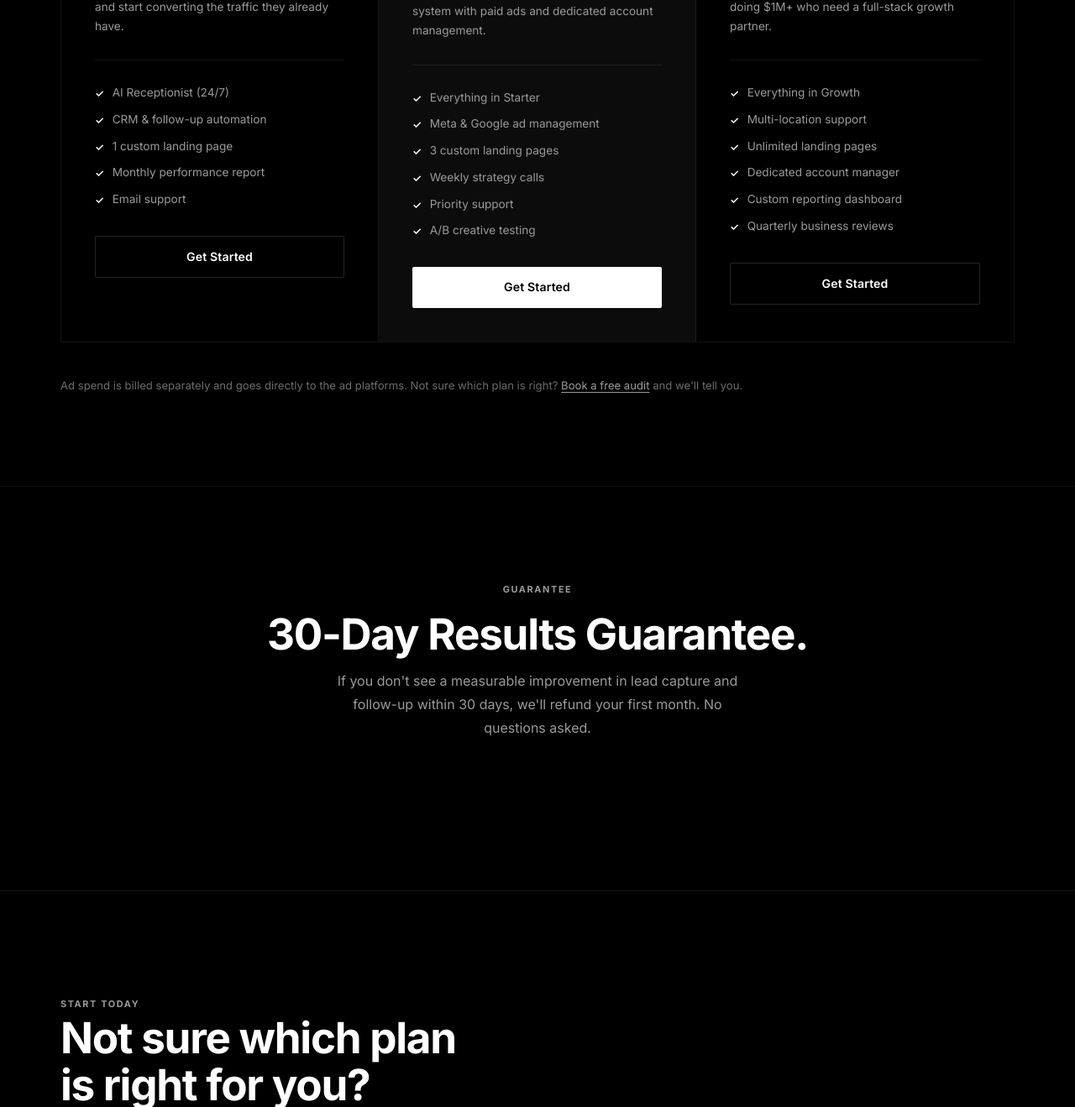
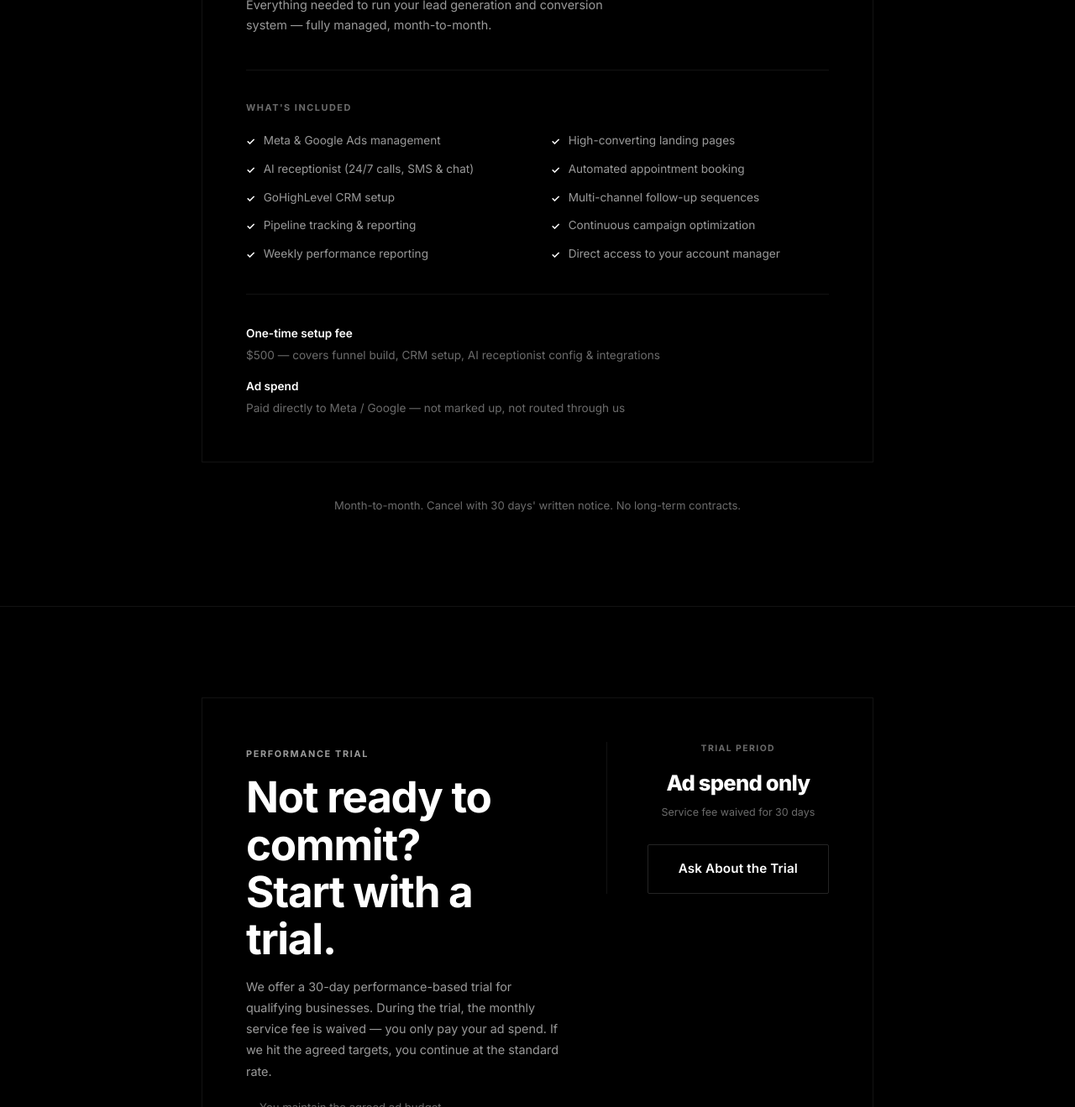
Before and after one commit to rafaguer07-eng/nexora-site, a plain HTML site: page pricing.html in a window 1280 px wide. Shown: the part 785-2104 px from the top of the page at 84% size. Drawn offline with Linux system fonts and the light colour scheme.

Commit message:
Update pricing, services, Calendly link, and nav spacing
- Replace 3-tier pricing with single $3,500/mo retainer + $500 setup fee
  matching the actual contract; add performance trial block ($4k/mo after)
- Add 5th service (Ongoing Optimization) to services page
- Wire real Calendly URL (calendly.com/r_jgv07/30min) in contact.html
- Fix nav spacing: add margin-right to .nav-links so Book a Call has
  breathing room from the About link
- Add responsive CSS for new single-card pricing and trial layouts

Co-Authored-By: Claude Sonnet 4.6 <noreply@anthropic.com>

```diff
--- a/pricing.html
+++ b/pricing.html
@@ -34,59 +34,85 @@
 <div class="page-hero">
   <div class="container">
     <span class="label fade-up">Investment</span>
-    <h1 class="fade-up delay-1">Straightforward pricing.<br>No surprises.</h1>
-    <p class="hero-sub fade-up delay-2">Choose the plan that fits your business. All plans include a free onboarding audit and 30-day results guarantee.</p>
+    <h1 class="fade-up delay-1">One system.<br>One price.</h1>
+    <p class="hero-sub fade-up delay-2">No tiers. No confusing packages. Everything you need to generate, capture, and convert leads — fully done-for-you.</p>
   </div>
 </div>
 
 <section>
   <div class="container">
-    <div class="pricing-grid">
-      <div class="pricing-card fade-up">
-        <div class="pricing-tier">Starter</div>
-        <div class="pricing-price">$997 <span class="suffix">/mo</span></div>
-        <p class="pricing-desc">For businesses ready to stop missing leads and start converting the traffic they already have.</p>
-        <div class="pricing-features">
-          <div class="pricing-feature"><span class="pf-check">✓</span> AI Receptionist (24/7)</div>
-          <div class="pricing-feature"><span class="pf-check">✓</span> CRM & follow-up automation</div>
-          <div class="pricing-feature"><span class="pf-check">✓</span> 1 custom landing page</div>
-          <div class="pricing-feature"><span class="pf-check">✓</span> Monthly performance report</div>
-          <div class="pricing-feature"><span class="pf-check">✓</span> Email support</div>
+    <div class="pricing-single-wrap fade-up">
+
+      <div class="pricing-single-card">
+        <div class="pricing-single-top">
+          <div>
+            <div class="pricing-tier">Full-System Retainer</div>
+            <div class="pricing-price-single">$3,500 <span class="suffix">/mo</span></div>
+            <p class="pricing-desc">Everything needed to run your lead generation and conversion system — fully managed, month-to-month.</p>
+          </div>
+          <a href="contact.html" class="btn btn-primary btn-lg">Get Started</a>
         </div>
-        <a href="contact.html" class="btn btn-outline btn-block">Get Started</a>
+
+        <div class="pricing-divider"></div>
+
+        <div class="pricing-includes-label">What's included</div>
+        <div class="pricing-features-grid">
+          <div class="pricing-feature"><span class="pf-check">✓</span> Meta & Google Ads management</div>
+          <div class="pricing-feature"><span class="pf-check">✓</span> High-converting landing pages</div>
+          <div class="pricing-feature"><span class="pf-check">✓</span> AI receptionist (24/7 calls, SMS & chat)</div>
+          <div class="pricing-feature"><span class="pf-check">✓</span> Automated appointment booking</div>
+          <div class="pricing-feature"><span class="pf-check">✓</span> GoHighLevel CRM setup</div>
+          <div class="pricing-feature"><span class="pf-check">✓</span> Multi-channel follow-up sequences</div>
+          <div class="pricing-feature"><span class="pf-check">✓</span> Pipeline tracking & reporting</div>
+          <div class="pricing-feature"><span class="pf-check">✓</span> Continuous campaign optimization</div>
+          <div class="pricing-feature"><span class="pf-check">✓</span> Weekly performance reporting</div>
+          <div class="pricing-feature"><span class="pf-check">✓</span> Direct access to your account manager</div>
+        </div>
+
+        <div class="pricing-divider"></div>
+
+        <div class="pricing-addons">
+          <div class="pricing-addon-item">
+            <strong>One-time setup fee</strong>
+            <span>$500 — covers funnel build, CRM setup, AI receptionist config & integrations</span>
+          </div>
+          <div class="pricing-addon-item">
+            <strong>Ad spend</strong>
+            <span>Paid directly to Meta / Google — not marked up, not routed through us</span>
+          </div>
+        </div>
       </div>
 
-      <div class="pricing-card featured fade-up delay-1">
-        <div class="pricing-tier">Growth <span class="popular-badge">Most Popular</span></div>
-        <div class="pricing-price">$1,997 <span class="suffix">/mo</span></div>
-        <p class="pricing-desc">For businesses serious about scaling — full system with paid ads and dedicated account management.</p>
-        <div class="pricing-features">
-          <div class="pricing-feature"><span class="pf-check">✓</span> Everything in Starter</div>
-          <div class="pricing-feature"><span class="pf-check">✓</span> Meta & Google ad management</div>
-          <div class="pricing-feature"><span class="pf-check">✓</span> 3 custom landing pages</div>
-          <div class="pricing-feature"><span class="pf-check">✓</span> Weekly strategy calls</div>
-          <div class="pricing-feature"><span class="pf-check">✓</span> Priority support</div>
-          <div class="pricing-feature"><span class="pf-check">✓</span> A/B creative testing</div>
+    </div>
+
+    <p class="pricing-note fade-up">Month-to-month. Cancel with 30 days' written notice. No long-term contracts.</p>
+  </div>
+</section>
+
+<div class="divider"></div>
+
+<section>
+  <div class="container">
+    <div class="trial-block fade-up">
+      <div class="trial-inner">
+        <div>
+          <span class="label">Performance Trial</span>
+          <h2>Not ready to commit?<br>Start with a trial.</h2>
+          <p>We offer a 30-day performance-based trial for qualifying businesses. During the trial, the monthly service fee is waived — you only pay your ad spend. If we hit the agreed targets, you continue at the standard rate.</p>
+          <ul class="trial-conditions">
+            <li>You maintain the agreed ad budget</li>
+            <li>You respond to leads promptly</li>
+            <li>You provide full access and cooperation</li>
+          </ul>
         </div>
-        <a href="contact.html" class="btn btn-primary btn-block">Get Started</a>
-      </div>
-
-      <div class="pricing-card fade-up delay-2">
-        <div class="pricing-tier">Scale</div>
-        <div class="pricing-price">$3,497 <span class="suffix">/mo</span></div>
-        <p class="pricing-desc">For multi-location businesses or contractors doing $1M+ who need a full-stack growth partner.</p>
-        <div class="pricing-features">
-          <div class="pricing-feature"><span class="pf-check">✓</span> Everything in Growth</div>
-          <div class="pricing-feature"><span class="pf-check">✓</span> Multi-location support</div>
-          <div class="pricing-feature"><span class="pf-check">✓</span> Unlimited landing pages</div>
-          <div class="pricing-feature"><span class="pf-check">✓</span> Dedicated account manager</div>
-          <div class="pricing-feature"><span class="pf-check">✓</span> Custom reporting dashboard</div>
-          <div class="pricing-feature"><span class="pf-check">✓</span> Quarterly business reviews</div>
+        <div class="trial-cta">
+          <div class="trial-price-label">Trial period</div>
+          <div class="trial-price">Ad spend only</div>
+          <div class="trial-price-sub">Service fee waived for 30 days</div>
+          <a href="contact.html" class="btn btn-outline btn-lg">Ask About the Trial</a>
         </div>
-        <a href="contact.html" class="btn btn-outline btn-block">Get Started</a>
       </div>
     </div>
-    <p class="pricing-note fade-up">Ad spend is billed separately and goes directly to the ad platforms. Not sure which plan is right? <a href="contact.html">Book a free audit</a> and we'll tell you.</p>
   </div>
 </section>
 
@@ -96,8 +122,8 @@
   <div class="container">
     <div class="section-header centered fade-up">
       <span class="label">Guarantee</span>
-      <h2>30-Day Results Guarantee.</h2>
-      <p class="section-sub">If you don't see a measurable improvement in lead capture and follow-up within 30 days, we'll refund your first month. No questions asked.</p>
+      <h2>We put our work on the line.</h2>
+      <p class="section-sub">If you're on the performance trial and we don't hit the agreed targets, you owe us nothing. If you're on the standard retainer and don't see a measurable improvement in lead capture and follow-up within 30 days, we'll work it out — no questions asked.</p>
     </div>
   </div>
 </section>
@@ -105,8 +131,8 @@
 <section class="cta-section">
   <div class="container">
     <span class="label fade-up">Start Today</span>
-    <h2 class="fade-up delay-1">Not sure which plan<br>is right for you?</h2>
-    <p class="fade-up delay-2">Book a free audit. We'll look at your current setup and tell you exactly what you need — and what you don't.</p>
+    <h2 class="fade-up delay-1">Ready to stop losing<br>jobs to competitors?</h2>
+    <p class="fade-up delay-2">Book a free audit. We'll show you exactly where your revenue is leaking and how to fix it — no pitch, no pressure.</p>
     <div class="cta-btns fade-up delay-3">
       <a href="contact.html" class="btn btn-primary btn-lg">Book My Free Audit</a>
       <a href="how-it-works.html" class="btn btn-outline btn-lg">See How It Works</a>
--- a/styles.css
+++ b/styles.css
@@ -153,6 +153,7 @@ p { line-height: 1.75; }
   display: flex;
   align-items: center;
   gap: 36px;
+  margin-right: 32px;
 }
 .nav-links a {
   font-size: 0.8rem;
@@ -594,66 +595,65 @@ section { padding: 108px 0; }
 }
 
 /* ─── Pricing ─── */
-.pricing-grid {
-  display: grid;
-  grid-template-columns: repeat(3, 1fr);
-  gap: 0;
+.pricing-single-wrap {
+  max-width: 800px;
+  margin: 0 auto 40px;
+}
+.pricing-single-card {
   border: 1px solid var(--border);
+  padding: 52px;
+}
+.pricing-single-top {
+  display: flex;
+  align-items: flex-start;
+  justify-content: space-between;
+  gap: 32px;
   margin-bottom: 40px;
 }
-.pricing-card {
-  padding: 40px;
-  border-right: 1px solid var(--border);
-  transition: background 0.2s;
-}
-.pricing-card:last-child { border-right: none; }
-.pricing-card.featured { background: var(--surface); }
 .pricing-tier {
   font-size: 0.7rem;
   font-weight: 700;
   letter-spacing: 0.14em;
   text-transform: uppercase;
   color: var(--muted);
-  margin-bottom: 20px;
+  margin-bottom: 16px;
 }
-.popular-badge {
-  display: inline-block;
-  font-size: 0.6rem;
-  font-weight: 700;
-  letter-spacing: 0.1em;
-  text-transform: uppercase;
-  border: 1px solid var(--border-strong);
-  padding: 3px 8px;
-  margin-left: 8px;
-  color: var(--text);
-  vertical-align: middle;
-}
-.pricing-price {
-  font-size: 3rem;
+.pricing-price-single {
+  font-size: clamp(2.8rem, 5vw, 4rem);
   font-weight: 800;
   letter-spacing: -0.04em;
   line-height: 1;
-  margin: 20px 0;
+  margin-bottom: 16px;
 }
-.pricing-price .suffix {
+.pricing-price-single .suffix {
   font-size: 1rem;
   color: var(--muted);
   font-weight: 400;
   letter-spacing: 0;
 }
 .pricing-desc {
-  font-size: 0.85rem;
+  font-size: 0.9rem;
   color: var(--muted-2);
-  margin-bottom: 28px;
-  padding-bottom: 28px;
-  border-bottom: 1px solid var(--border);
   line-height: 1.7;
+  max-width: 440px;
 }
-.pricing-features {
-  display: flex;
-  flex-direction: column;
-  gap: 10px;
-  margin-bottom: 32px;
+.pricing-divider {
+  height: 1px;
+  background: var(--border);
+  margin: 36px 0;
+}
+.pricing-includes-label {
+  font-size: 0.68rem;
+  font-weight: 700;
+  letter-spacing: 0.14em;
+  text-transform: uppercase;
+  color: var(--muted);
+  margin-bottom: 20px;
+}
+.pricing-features-grid {
+  display: grid;
+  grid-template-columns: 1fr 1fr;
+  gap: 12px 32px;
 }
 .pricing-feature {
   display: flex;
@@ -663,12 +663,98 @@ section { padding: 108px 0; }
   color: var(--muted-2);
 }
 .pf-check { color: var(--text); font-weight: 700; flex-shrink: 0; font-size: 0.75rem; margin-top: 2px; }
+.pricing-addons {
+  display: flex;
+  flex-direction: column;
+  gap: 16px;
+}
+.pricing-addon-item {
+  display: flex;
+  flex-direction: column;
+  gap: 4px;
+  font-size: 0.85rem;
+}
+.pricing-addon-item strong {
+  color: var(--text);
+  font-weight: 600;
+}
+.pricing-addon-item span {
+  color: var(--muted);
+}
 .pricing-note {
   color: var(--muted);
   font-size: 0.82rem;
   margin-top: 12px;
+  text-align: center;
 }
-.pricing-note a { color: var(--muted-2); text-decoration: underline; text-underline-offset: 3px; }
+
+/* ─── Trial block ─── */
+.trial-block {
+  border: 1px solid var(--border);
+  padding: 52px;
+  max-width: 800px;
+  margin: 0 auto;
+}
+.trial-inner {
+  display: grid;
+  grid-template-columns: 1fr auto;
+  gap: 48px;
+  align-items: start;
+}
+.trial-inner h2 {
+  margin: 12px 0 16px;
+}
+.trial-inner p {
+  font-size: 0.9rem;
+  color: var(--muted-2);
+  line-height: 1.75;
+  margin-bottom: 20px;
+}
+.trial-conditions {
+  display: flex;
+  flex-direction: column;
+  gap: 8px;
+  list-style: none;
+  padding: 0;
+}
+.trial-conditions li {
+  font-size: 0.82rem;
+  color: var(--muted);
+  padding-left: 16px;
+  position: relative;
+}
+.trial-conditions li::before {
+  content: '—';
+  position: absolute;
+  left: 0;
+  color: var(--muted);
+}
+.trial-cta {
+  min-width: 200px;
+  text-align: center;
+  border-left: 1px solid var(--border);
+  padding-left: 48px;
+}
+.trial-price-label {
+  font-size: 0.65rem;
+  font-weight: 700;
+  letter-spacing: 0.14em;
+  text-transform: uppercase;
+  color: var(--muted);
+  margin-bottom: 12px;
+}
+.trial-price {
+  font-size: 1.6rem;
+  font-weight: 800;
+  letter-spacing: -0.03em;
+  margin-bottom: 6px;
+}
+.trial-price-sub {
+  font-size: 0.78rem;
+  color: var(--muted);
+  margin-bottom: 28px;
+  line-height: 1.5;
+}
 
 /* ─── About ─── */
 .about-founder {
@@ -877,10 +963,13 @@ section { padding: 108px 0; }
   .grid-4          { grid-template-columns: repeat(2, 1fr); }
   .service-row     { grid-template-columns: 1fr; gap: 40px; }
   .about-founder   { grid-template-columns: 1fr; gap: 48px; }
-  .contact-grid    { grid-template-columns: 1fr; }
-  .pricing-grid    { grid-template-columns: 1fr; }
-  .pricing-card    { border-right: none; border-bottom: 1px solid var(--border); }
-  .pricing-card:last-child { border-bottom: none; }
+  .contact-grid         { grid-template-columns: 1fr; }
+  .pricing-single-card  { padding: 32px 24px; }
+  .pricing-single-top   { flex-direction: column; gap: 24px; }
+  .pricing-features-grid { grid-template-columns: 1fr; }
+  .trial-block          { padding: 32px 24px; }
+  .trial-inner          { grid-template-columns: 1fr; }
+  .trial-cta            { border-left: none; border-top: 1px solid var(--border); padding-left: 0; padding-top: 32px; }
 }
 
 @media (max-width: 768px) {
```
Also changed, not shown: contact.html (+2 -2 lines), services.html (+16 -0 lines).
